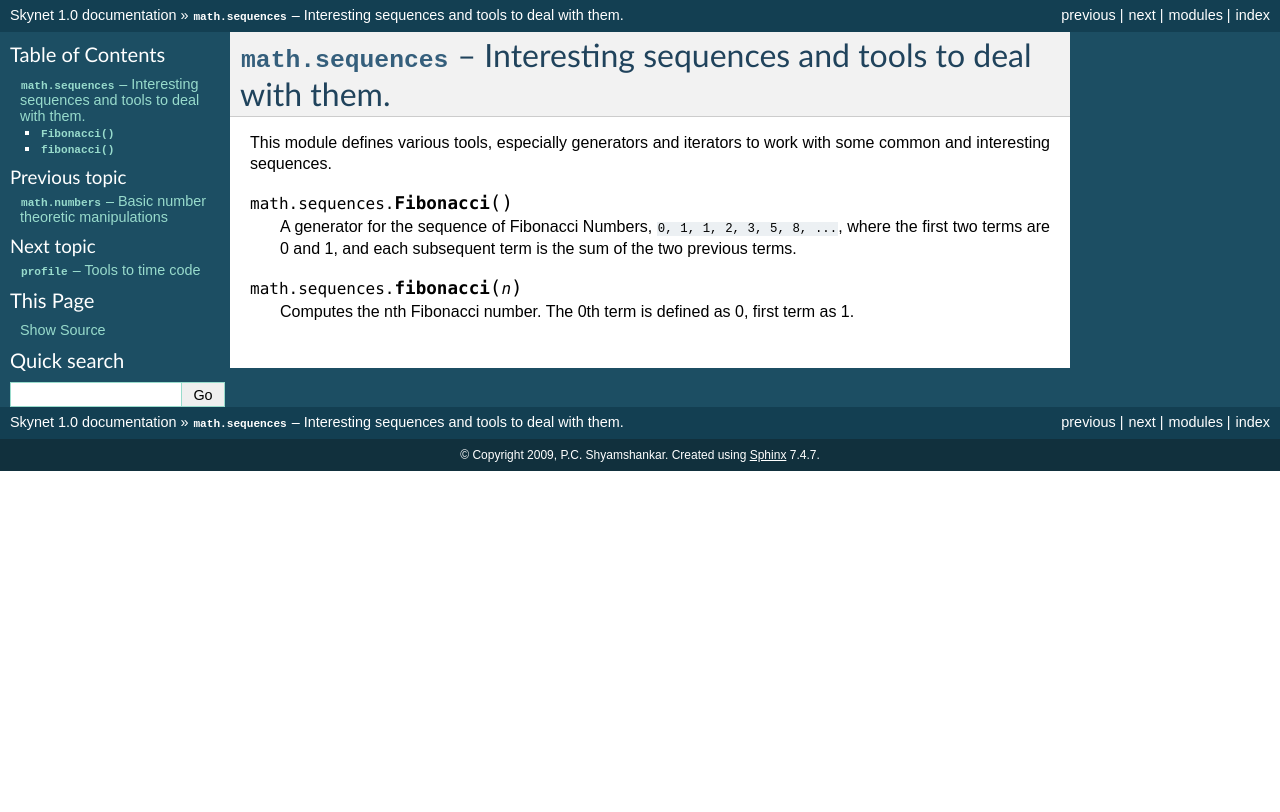
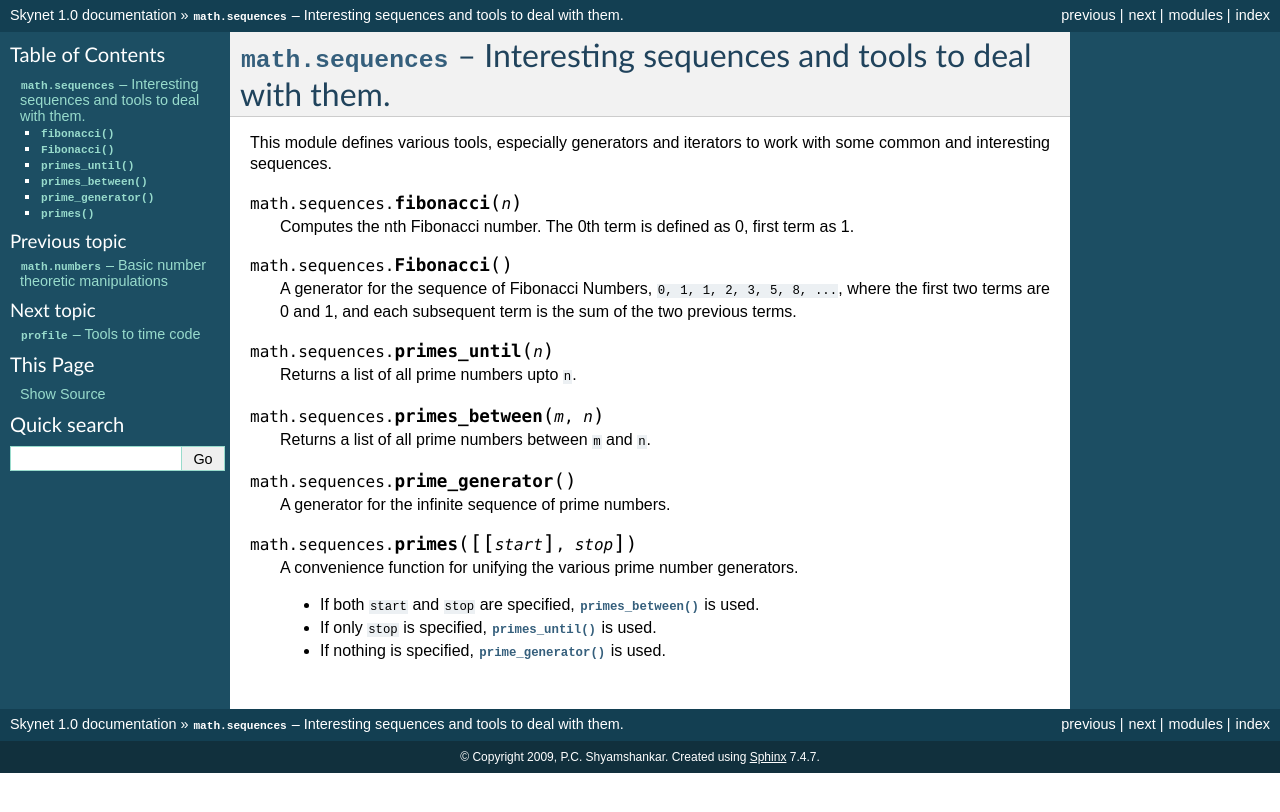
Before and after one commit to sykloid/skynet, a Sphinx documentation site: the page built from doc/source/math/sequences.rst, in a window 1280 px wide. Shown: the top 812 px of the page. Built offline with Sphinx 7.4.7, drawn with Linux system fonts in a browser that asks for light colours; formulas are drawn with MathJax 3.

Commit message:
Added documentation for the prime number generators.

```diff
--- a/doc/source/math/sequences.rst
+++ b/doc/source/math/sequences.rst
@@ -9,13 +9,33 @@
 This module defines various tools, especially generators and iterators to work
 with some common and interesting sequences.
 
+.. function:: fibonacci(n)
+
+    Computes the nth Fibonacci number. The 0th term is defined as 0, first term
+    as 1.
+
 .. function:: Fibonacci()
 
     A generator for the sequence of Fibonacci Numbers, ``0, 1, 1, 2, 3, 5, 8,
     ...``, where the first two terms are 0 and 1, and each subsequent term is
     the sum of the two previous terms.
 
-.. function:: fibonacci(n)
+.. function:: primes_until(n)
 
-    Computes the nth Fibonacci number. The 0th term is defined as 0, first term
-    as 1.
+    Returns a list of all prime numbers upto ``n``.
+
+.. function:: primes_between(m, n)
+
+    Returns a list of all prime numbers between ``m`` and ``n``.
+
+.. function:: prime_generator()
+
+    A generator for the infinite sequence of prime numbers.
+
+.. function:: primes([[start], stop])
+
+    A convenience function for unifying the various prime number generators.
+
+    * If both ``start`` and ``stop`` are specified, :func:`primes_between` is used.
+    * If only ``stop`` is specified, :func:`primes_until` is used.
+    * If nothing is specified, :func:`prime_generator` is used.
```
